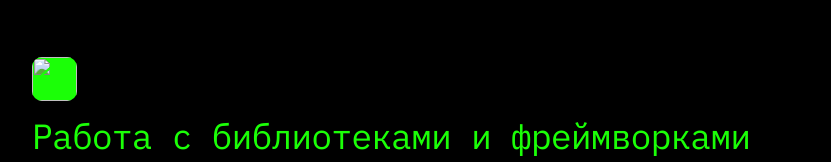
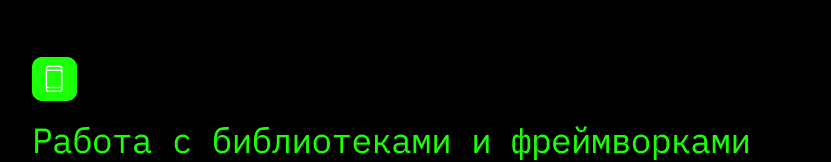
Before and after one commit to alexandrlopaev/portfolio, a plain HTML site: page index.html in a window 1280 px wide. Shown: the part 3769-3931 px from the top of the page, without its empty margins (33-864 px from the left). Drawn offline with Linux system fonts and the light colour scheme.

Commit message:
Update index.html

```diff
--- a/index.html
+++ b/index.html
@@ -80,7 +80,7 @@
           </p>
         </div>
         <div class="conteiner_competenc">
-          <img class="img_competenc" src= resources/freim.png" alt="" />
+          <img class="img_competenc" src="resources/freim.png" alt="" />
           <h2 class="competenc_title">Работа с библиотеками и фреймворками</h2>
           <p class="text_competenc">
             фронтенд разработчики должны быть знакомы с различными библиотеками
```
